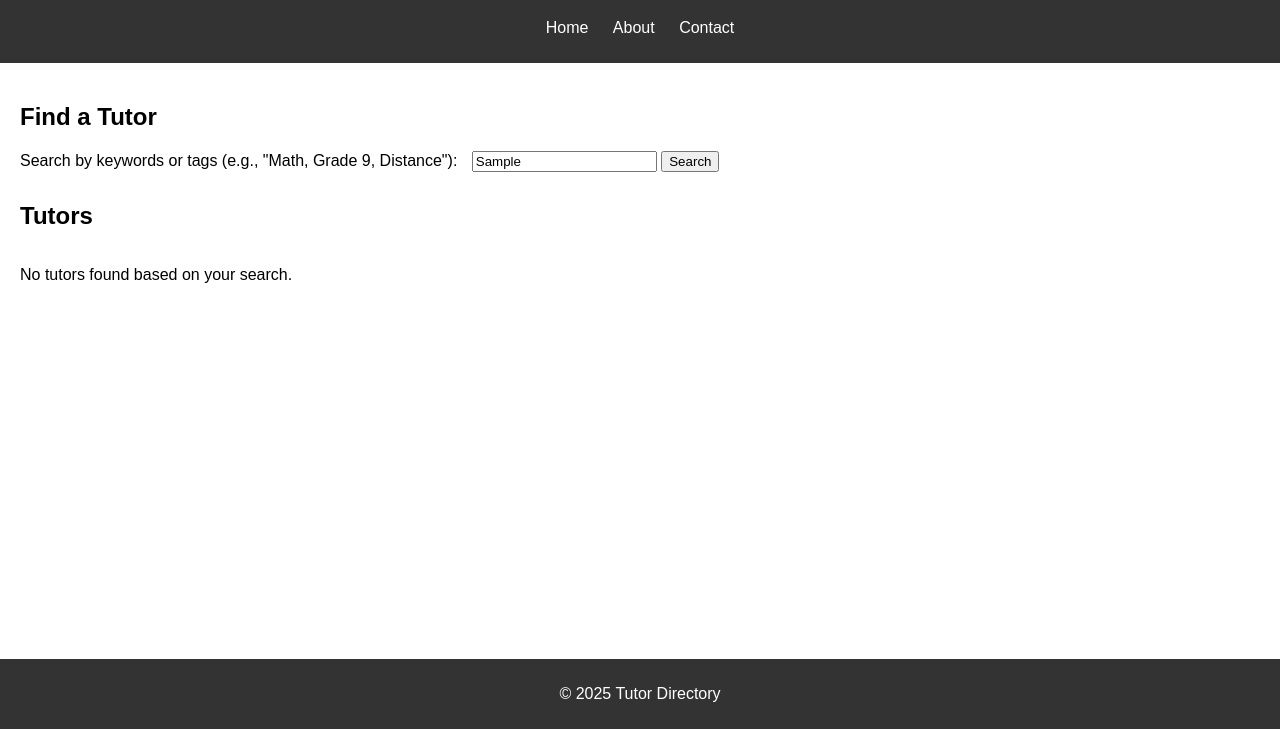
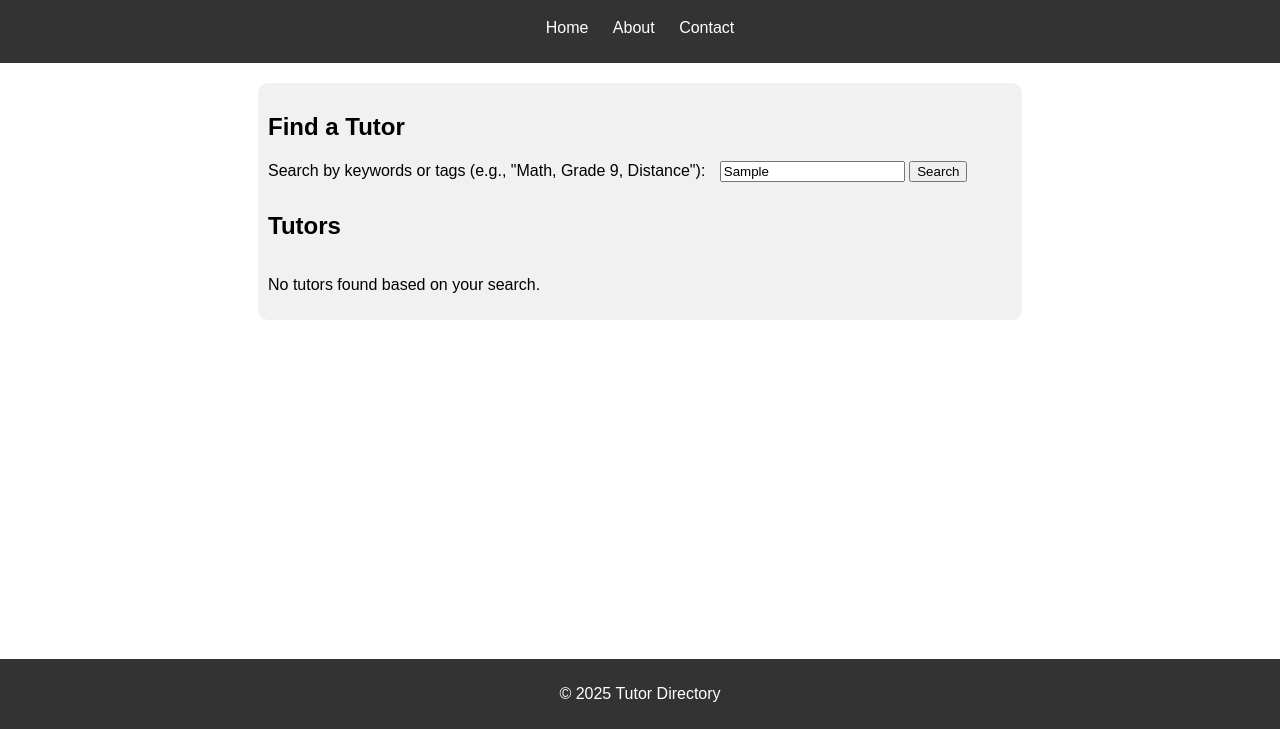
Before and after one commit to TheGreatStarWormwood/educare-frontend-js, a plain HTML site: page index.html in a window 1280 px wide. Both pictures are taken after typing "Sample" into the empty fields and a click on the button "Search". Shown: the part 71-800 px from the top of the page. Drawn offline with Linux system fonts and the light colour scheme.

Commit message:
added tutor profiles and tutordata.js fixing looks and homepage

```diff
--- a/index.html
+++ b/index.html
@@ -1,3 +1,5 @@
+<!-- index.html -->
+
 <!DOCTYPE html>
 <html lang="en">
 <head>
@@ -11,7 +13,7 @@
         <h1>Tutor Directory</h1>
         <nav>
             <ul>
-                <li><a href="index.html">Home</a></li>
+                <li><a href="home.html">Home</a></li>
                 <li><a href="#">About</a></li>
                 <li><a href="#">Contact</a></li>
             </ul>
@@ -19,6 +21,8 @@
     </header>
 
     <main>
+
+        <div class="directory">
             <section id="search-filters">
                 <h2>Find a Tutor</h2>
                 <form id="search-form">
@@ -34,6 +38,8 @@
                     <!-- Tutor listings will be dynamically injected here -->
                 </div>
             </section>
+        </div>
+
     </main>
 
     <footer>
--- a/scripts.js
+++ b/scripts.js
@@ -1,25 +1,26 @@
+// scripts.js
+
 document.getElementById('search-form').addEventListener('submit', function(event) {
     event.preventDefault();
 
-    const searchQuery = document.getElementById('search').value.trim().toLowerCase();
-
+    const searchQuery = document.getElementById('search').value.trim();
     if (searchQuery) {
-        // Perform a search (replace with actual API call or logic)
         filterTutors(searchQuery);
     } else {
         alert("Please enter a keyword to search.");
     }
 });
 
+
 function filterTutors(query) {
-    // Split the query into individual search keywords (tags)
-    const queryTags = query.split(",").map(tag => tag.trim());
-
-    const filteredTutors = tutorData.filter(tutor => {
-        return tutor.listings.some(listing => {
-            return queryTags.every(tag => listing.tags.some(listingTag => listingTag.toLowerCase().includes(tag)));
-        });
-    });
+    const queryTags = query.split(",").map(tag => tag.trim().toLowerCase());
+    const filteredTutors = tutorData.filter(tutor =>
+        tutor.listings.some(listing =>
+            queryTags.every(tag =>
+                listing.keywords.toLowerCase().includes(tag)
+            )
+        )
+    );
 
     displayTutors(filteredTutors);
 }
@@ -38,9 +39,20 @@ function displayTutors(tutors) {
         tutorItem.classList.add('tutor-item');
         tutorItem.innerHTML = `
             <h3><a href="tutor-profile.html?id=${tutor.id}">${tutor.name}</a></h3>
-            <p>Listings:</p>
+            <p>${tutor.description}</p>
+            <p><strong>Listings:</strong></p>
             <ul>
-                ${tutor.listings.map(listing => `<li><a href="listing.html?id=${tutor.id}&listing=${listing.subject}">${listing.subject} ${listing.grade} - ${listing.price}</a></li>`).join('')}
+                ${tutor.listings.map(listing => `
+                    <li><a href="listing.html?tutorId=${tutor.id}&listingId=${listing.listingId}">${listing.keywords}</a></li>
+                `).join('')}
+            </ul>
+            <p><strong>Reviews:</strong></p>
+            <ul>
+                ${tutor.reviews.map(review => `
+                    <li>
+                        ${review.text ? `<q>${review.text}</q>` : "No review text"} - ${review.stars} stars
+                    </li>
+                `).join('')}
             </ul>
         `;
         tutorItemsContainer.appendChild(tutorItem);
--- a/styles.css
+++ b/styles.css
@@ -1,3 +1,6 @@
+<!--  -->
+
+
 body {
     font-family: Arial, sans-serif;
     margin: 0;
@@ -68,3 +71,43 @@ footer {
     width: 100%;
     bottom: 0;
 }
+
+/* Example basic CSS */
+
+body {
+    font-family: Arial, sans-serif;
+    margin: 0;
+    padding: 0;
+}
+
+
+nav ul {
+    list-style-type: none;
+    padding: 0;
+}
+
+nav ul li {
+    display: inline;
+    margin: 0 10px;
+}
+
+main {
+    padding: 20px;
+}
+
+.star {
+    font-size: 20px;
+    color: #ccc;
+}
+
+.star.filled {
+    color: gold;
+}
+
+.directory{
+    max-width: 60%;
+    margin: auto;
+    background-color: #f1f1f1;
+    padding: 10px;
+    border-radius: 10px;
+}
--- a/tutor-profile.js
+++ b/tutor-profile.js
@@ -1,3 +1,5 @@
+// tutor-profile.js
+
 const params = new URLSearchParams(window.location.search);
 const tutorId = params.get('id');
 
--- a/tutordata.js
+++ b/tutordata.js
@@ -1,82 +1,134 @@
+// tutordata.js
+
 const tutorData = [
     {
         id: 1,
-        name: "John Doe",
+        name: "Tutor1",
+        description: "Description1: Specializes in Math and Science for middle school students.",
         listings: [
-            { subject: "English", grade: "Grade 6", price: "110$/session", location: "5 km", tags: ["english", "grade 6", "110$/session"] },
-            { subject: "Math", grade: "Grade 9", price: "80$/session", location: "8 km", tags: ["math", "grade 9", "80$/session"] }
+            { listingId: 101, keywords: "math, science, grade 8, $20/hour, 5 km" },
+            { listingId: 102, keywords: "geometry, physics, grade 9, $25/hour, 7 km" }
+        ],
+        reviews: [
+            { text: "Very patient and knowledgeable!", stars: 5 },
+            { text: null, stars: 4 }
         ]
     },
     {
         id: 2,
-        name: "Jane Smith",
+        name: "Tutor2",
+        description: "Description2: Offers English literature and writing skills for high school.",
         listings: [
-            { subject: "English", grade: "Grade 10", price: "150$/session", location: "10 km", tags: ["english", "grade 10", "150$/session"] },
-            { subject: "History", grade: "Grade 12", price: "120$/session", location: "15 km", tags: ["history", "grade 12", "120$/session"] }
+            { listingId: 201, keywords: "english, literature, grade 10, $30/hour, 10 km" },
+            { listingId: 202, keywords: "creative writing, essays, grade 11, $35/hour, 12 km" }
+        ],
+        reviews: [
+            { text: "Helped improve my writing significantly.", stars: 5 },
+            { text: "Engaging lessons!", stars: 4 }
         ]
     },
     {
         id: 3,
-        name: "Alan Turner",
+        name: "Tutor3",
+        description: "Description3: Expert in SAT and ACT test preparation.",
         listings: [
-            { subject: "Science", grade: "Grade 9", price: "100$/session", location: "6 km", tags: ["science", "grade 9", "100$/session"] },
-            { subject: "Physics", grade: "Grade 11", price: "130$/session", location: "4 km", tags: ["physics", "grade 11", "130$/session"] }
+            { listingId: 301, keywords: "SAT, ACT, test prep, $40/hour, 15 km" },
+            { listingId: 302, keywords: "college entrance exams, $45/hour, online" }
+        ],
+        reviews: [
+            { text: "My SAT score improved by 200 points!", stars: 5 },
+            { text: "Great tips for test-taking strategies.", stars: 5 }
         ]
     },
     {
         id: 4,
-        name: "Sophia Lee",
+        name: "Tutor4",
+        description: "Description4: Focuses on elementary-level tutoring for all subjects.",
         listings: [
-            { subject: "Math", grade: "Grade 8", price: "95$/session", location: "7 km", tags: ["math", "grade 8", "95$/session"] },
-            { subject: "English", grade: "Grade 7", price: "85$/session", location: "5 km", tags: ["english", "grade 7", "85$/session"] }
+            { listingId: 401, keywords: "elementary, all subjects, grade 4, $15/hour, 3 km" },
+            { listingId: 402, keywords: "math, reading, grade 5, $18/hour, 5 km" }
+        ],
+        reviews: [
+            { text: "My child loves learning with Tutor4!", stars: 5 },
+            { text: "Very friendly and approachable.", stars: 4 }
         ]
     },
     {
         id: 5,
-        name: "Michael Brown",
+        name: "Tutor5",
+        description: "Description5: Offers advanced tutoring in computer science and programming.",
         listings: [
-            { subject: "Math", grade: "Grade 10", price: "120$/session", location: "2 km", tags: ["math", "grade 10", "120$/session"] },
-            { subject: "Chemistry", grade: "Grade 12", price: "150$/session", location: "3 km", tags: ["chemistry", "grade 12", "150$/session"] }
+            { listingId: 501, keywords: "programming, python, Java, $50/hour, online" },
+            { listingId: 502, keywords: "data structures, algorithms, $60/hour, online" }
+        ],
+        reviews: [
+            { text: "Made complex topics easy to understand.", stars: 5 },
+            { text: "Very knowledgeable in coding.", stars: 5 }
         ]
     },
     {
         id: 6,
-        name: "Emily Wilson",
+        name: "Tutor6",
+        description: "Description6: Music teacher offering piano and guitar lessons.",
         listings: [
-            { subject: "History", grade: "Grade 8", price: "90$/session", location: "6 km", tags: ["history", "grade 8", "90$/session"] },
-            { subject: "English", grade: "Grade 11", price: "110$/session", location: "5 km", tags: ["english", "grade 11", "110$/session"] }
+            { listingId: 601, keywords: "piano, music theory, beginner, $40/hour, 8 km" },
+            { listingId: 602, keywords: "guitar, music performance, $45/hour, 10 km" }
+        ],
+        reviews: [
+            { text: "Fun and interactive lessons!", stars: 5 },
+            { text: "Helped me prepare for a recital.", stars: 5 }
         ]
     },
     {
         id: 7,
-        name: "David Harris",
+        name: "Tutor7",
+        description: "Description7: Biology and chemistry tutor for pre-med students.",
         listings: [
-            { subject: "English", grade: "Grade 6", price: "100$/session", location: "4 km", tags: ["english", "grade 6", "100$/session"] },
-            { subject: "Math", grade: "Grade 9", price: "80$/session", location: "7 km", tags: ["math", "grade 9", "80$/session"] }
+            { listingId: 701, keywords: "biology, organic chemistry, $50/hour, 10 km" },
+            { listingId: 702, keywords: "anatomy, physiology, $55/hour, online" }
+        ],
+        reviews: [
+            { text: "Perfect for pre-med preparation.", stars: 5 },
+            { text: "Detailed and thorough explanations.", stars: 5 }
         ]
     },
     {
         id: 8,
-        name: "Olivia Martinez",
+        name: "Tutor8",
+        description: "Description8: Specializes in economics and business studies.",
         listings: [
-            { subject: "Math", grade: "Grade 11", price: "130$/session", location: "8 km", tags: ["math", "grade 11", "130$/session"] },
-            { subject: "Physics", grade: "Grade 10", price: "140$/session", location: "3 km", tags: ["physics", "grade 10", "140$/session"] }
+            { listingId: 801, keywords: "economics, macroeconomics, grade 12, $35/hour, online" },
+            { listingId: 802, keywords: "business studies, accounting, $40/hour, 8 km" }
+        ],
+        reviews: [
+            { text: "Helped me ace my econ exam!", stars: 5 },
+            { text: null, stars: 4 }
         ]
     },
     {
         id: 9,
-        name: "James Robinson",
+        name: "Tutor9",
+        description: "Description9: Spanish and French language tutoring.",
         listings: [
-            { subject: "Biology", grade: "Grade 12", price: "150$/session", location: "2 km", tags: ["biology", "grade 12", "150$/session"] },
-            { subject: "Math", grade: "Grade 8", price: "90$/session", location: "6 km", tags: ["math", "grade 8", "90$/session"] }
+            { listingId: 901, keywords: "Spanish, beginner, conversation, $25/hour, 5 km" },
+            { listingId: 902, keywords: "French, grammar, grade 11, $30/hour, 7 km" }
+        ],
+        reviews: [
+            { text: "Improved my conversational skills greatly.", stars: 5 },
+            { text: "Clear and patient teaching.", stars: 4 }
         ]
     },
     {
         id: 10,
-        name: "Isabella Clark",
+        name: "Tutor10",
+        description: "Description10: Offers tutoring in art and design.",
         listings: [
-            { subject: "Math", grade: "Grade 9", price: "100$/session", location: "4 km", tags: ["math", "grade 9", "100$/session"] },
-            { subject: "English", grade: "Grade 12", price: "120$/session", location: "10 km", tags: ["english", "grade 12", "120$/session"] }
+            { listingId: 1001, keywords: "drawing, painting, beginner, $30/hour, 6 km" },
+            { listingId: 1002, keywords: "graphic design, Photoshop, $50/hour, online" }
+        ],
+        reviews: [
+            { text: "Boosted my creativity and technique.", stars: 5 },
+            { text: "Very inspiring tutor!", stars: 5 }
         ]
     }
 ];
```
Also changed, not shown: home.html (added, +104 -0 lines), listing.html (deleted, +0 -26 lines), listing.js (deleted, +0 -14 lines), tutor-profile.html (+4 -4 lines), lms-list.html (added). Lines whose indentation alone changed are shown as unchanged.
